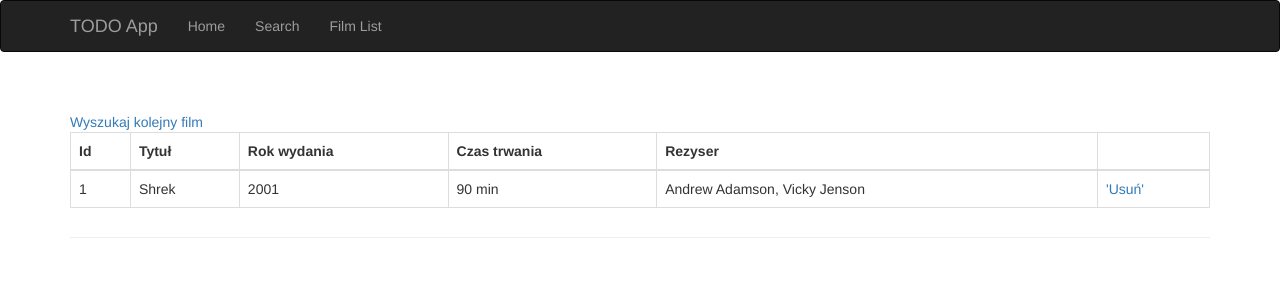
After one commit to Vittorio007/FavouriteMoviesApp, a Flask app: page /filmslist in a window 1280 px wide. The commit adds this page. Shown: the top 300 px of the page. Run offline with Flask 2, Linux system fonts and the light colour scheme; data comes from the database, SQL or seed files in the repository; both versions use the stored data as it was after the commit; some libraries are stand-ins or nearby versions.

Commit message:
Added forms, models, filmlist, result, search

```diff
--- a/app.py
+++ b/app.py
@@ -1,27 +1,94 @@
-from flask import Flask, render_template, request, redirect, url_for
+from flask import Flask, render_template, request, redirect, url_for, session, jsonify
 from flask_bootstrap import Bootstrap
 from flask_sqlalchemy import SQLAlchemy
 import requests
 
+from forms import SearchField
+
 app = Flask(__name__)
 app.config['SQLALCHEMY_DATABASE_URI'] = 'sqlite:///nasza_baza.db'
 app.config['SQLALCHEMY_TRACK_MODIFICATIONS'] = True
+app.config['SECRET_KEY'] = 'fselifbes;fa;fopjfoi;nfnsfkn'
 bootstrap = Bootstrap(app)
 db = SQLAlchemy(app)
+
+
+import models
 
 
 @app.route('/')
 @app.route('/home')
 def home():
-    pass
-# year = 'y=2000'
-#
-# dane = requests.get(f'http://www.omdbapi.com/?apikey=2324a7e9&{year}')
-#
-# if dane.status_code == 200:
-#     slownik = dane.json()
-#     print(slownik)
-#
-# else:
-#     print('coś poszło nie tak')
-#
+    return render_template('home.html')
+
+
+@app.route('/filmslist')
+def films_list():
+    all = db.session.query(models.Film).all()
+    return render_template('filmlist.html', all=all)
+
+
+@app.route('/getfilm/<int:id>')
+def get_film(id):
+    film = db.session.query(models.Film).get(int(id))
+    data = {'id': film.id, 'title': film.title, 'year': film.year}
+    return jsonify(data)
+
+
+@app.route('/getfilms')
+def get_films():
+    title = request.args.get('t')
+    films = db.session.query(models.Film).filter_by(title=title.title()).all()
+    filtered_films = []
+    for film in films:
+        filtered_films.append({'id': film.id, 'title': film.title, 'year': film.year})
+    return jsonify(filtered_films)
+
+
+@app.route('/search', methods=['GET', 'POST'])
+def search():
+    form = SearchField()
+
+    if request.method == 'POST':
+        title = form.title.data
+        year = form.year.data
+        params = {'s': title, 'y': year}
+        params = {k: v for k, v in params.items() if v is not None}
+        apikey = {'apikey': '2324a7e9'}
+        params.update(apikey)
+        dane = requests.get('http://www.omdbapi.com/', params=params)
+        filmfound = dane.json()
+        print(filmfound)
+        session['filmfound'] = filmfound
+
+        return render_template('result.html', filmfound=filmfound)
+
+    return render_template('search.html', form=form)
+
+
+@app.route('/filmadding')
+def film_adding():
+    film = models.Film(session['filmfound']['Title'],
+                       session['filmfound']['Year'],
+                       session['filmfound']['Runtime'],
+                       session['filmfound']['Director']
+                       )
+    db.session.add(film)
+    db.session.commit()
+
+    return redirect(url_for('films_list'))
+
+
+@app.route('/filmdelete', methods=['GET'])
+def film_delete():
+    film_id = request.args.get('id')
+    print(film_id)
+    film_to_delete = db.session.query(models.Film).filter_by(id=film_id)
+    film_to_delete.delete()
+    db.session.commit()
+
+    return redirect(url_for('films_list'))
+
+
+if __name__ == '__main__':
+    app.run(debug=True)
--- a/base.html
+++ b/templates/base.html
@@ -23,6 +23,8 @@
         <div class="navbar-collapse collapse">
             <ul class="nav navbar-nav">
                 <li><a href="/">Home</a></li>
+                <li><a href="/search">Search</a></li>
+                <li><a href="/filmslist">Film List</a></li>
             </ul>
         </div>
     </div>
--- /dev/null
+++ b/templates/filmlist.html
@@ -0,0 +1,33 @@
+{% extends 'base.html' %}
+
+{% block title %}FILMS LIST{% endblock %}
+
+{% block page_content %}
+<div class="page-header">
+        <a href="/search">Wyszukaj kolejny film</a>
+        <table class="table table-bordered">
+            <tr>
+                <th scope="col">Id</th>
+                <th scope="col">Tytuł</th>
+                <th scope="col">Rok wydania</th>
+                <th scope="col">Czas trwania</th>
+                <th scope="col">Rezyser</th>
+            </tr>
+            <tbody>
+            {% for film in all %}
+            <tr scope="row">
+                <td>{{ film.id }}</td>
+                <td>{{ film.title }}</td>
+                <td>{{ film.year }}</td>
+                <td>{{ film.runtime }}</td>
+                <td>{{ film.director }}</td>
+                <td>
+                    <a href="/filmdelete?id={{ film.id }}">'Usuń'</a>
+                </td>
+            </tr>
+            </tbody>
+            {% endfor %}
+        </tbody>
+    </table>
+</div>
+{% endblock %}
--- /dev/null
+++ b/templates/home.html
@@ -0,0 +1,5 @@
+{% extends 'base.html' %}
+
+{% block title %}HOME PAGE{% endblock %}
+
+{% block page_content %}Witajcie na stronie domowej !:){% endblock %}
```
Also changed, not shown: forms.py (added, +9 -0 lines), models.py (added, +15 -0 lines), requirements.txt (added, +78 -0 lines), templates/result.html (added, +30 -0 lines), templates/search.html (added, +14 -0 lines), home.html (deleted), nasza_baza.db.
